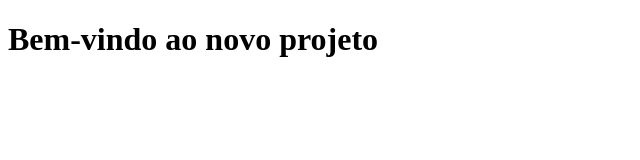
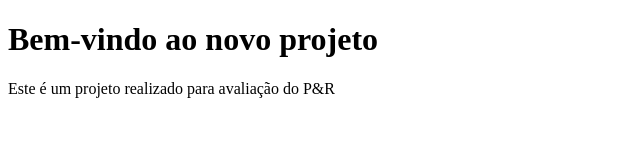
Before and after one commit to Ricardo194/My-Project, a plain HTML site: page Index.html in a window 1280 px wide. Shown: the whole page, without its empty margins (0-640 px from the left). Drawn offline with Linux system fonts and the light colour scheme.

Commit message:
index.html aleterado

```diff
--- a/Index.html
+++ b/Index.html
@@ -7,5 +7,6 @@
 </head>
 <body>
   <h1>Bem-vindo ao novo projeto</h1>
+  <p>Este é um projeto realizado para avaliação do P&R</p>
 </body>
 </html>
```
